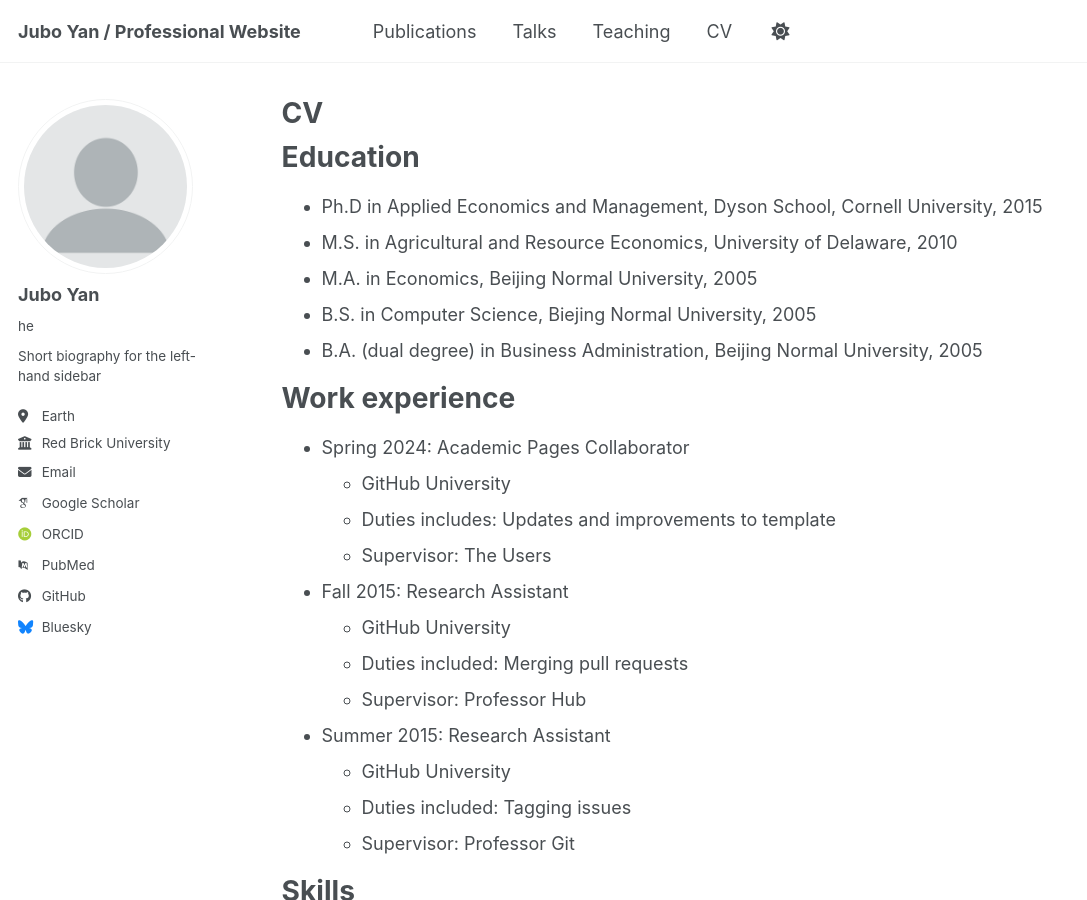
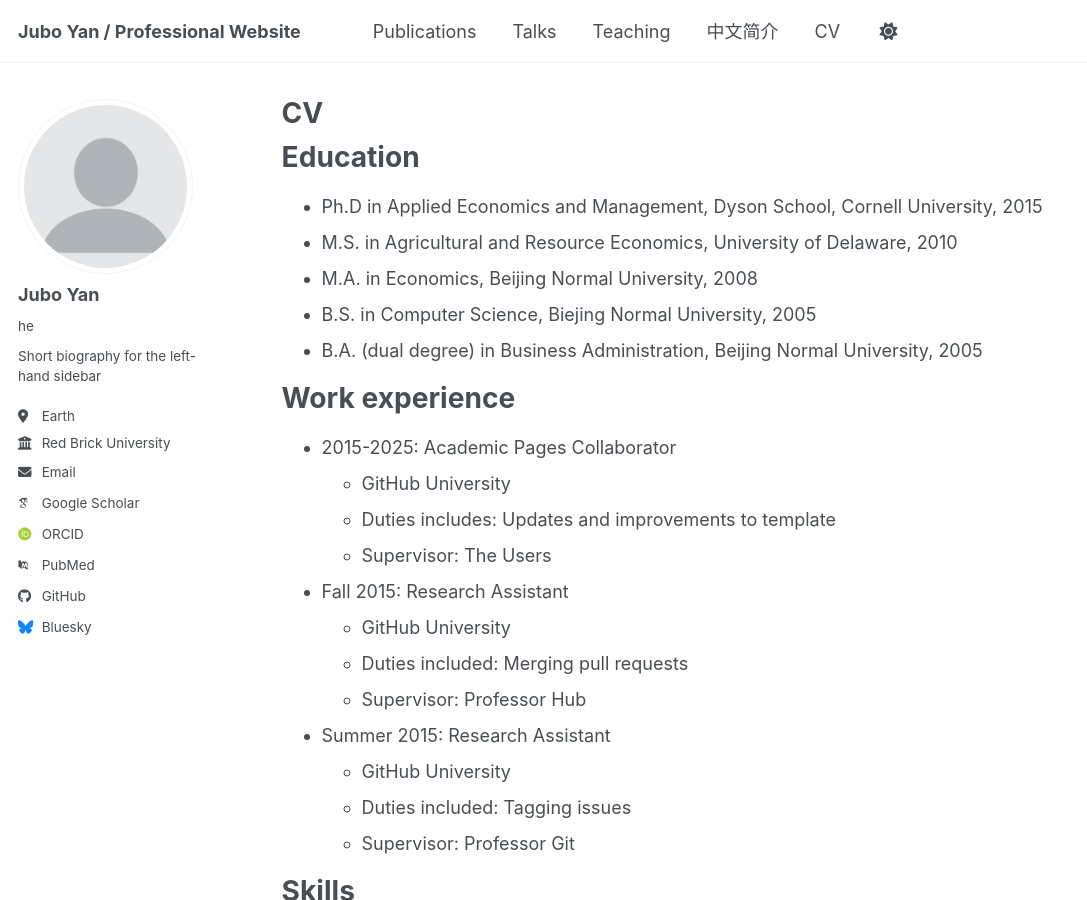
Before and after one commit to xiaogengjacky/xiaogengjacky.github.io, a Jekyll site: the page built from _pages/cv.md, in a window 1280 px wide and 900 px high. Shown: the whole window, without its empty margins (0-1087 px from the left). Built offline with Jekyll 4.4.1, drawn with Linux system fonts in a browser that asks for light colours; some web fonts are replaced; a script bundle is joined from its source files by our own code; library files that are not in the unit come from our copies.

Commit message:
Version 01

```diff
--- a/_data/navigation.yml
+++ b/_data/navigation.yml
@@ -17,8 +17,8 @@ main:
   - title: "Teaching"
     url: /teaching/
 
-#  - title: "Portfolio"
-#    url: /portfolio/
+  - title: "中文简介"
+    url: /portfolio/
 #
 #  - title: "Blog Posts"
 #    url: /year-archive/
--- a/_pages/cv.md
+++ b/_pages/cv.md
@@ -13,13 +13,13 @@ Education
 ======
 * Ph.D in Applied Economics and Management, Dyson School, Cornell University, 2015
 * M.S. in Agricultural and Resource Economics, University of Delaware, 2010
-* M.A. in Economics, Beijing Normal University, 2005
+* M.A. in Economics, Beijing Normal University, 2008
 * B.S. in Computer Science, Biejing Normal University, 2005
 * B.A. (dual degree) in Business Administration, Beijing Normal University, 2005
 
 Work experience
 ======
-* Spring 2024: Academic Pages Collaborator
+* 2015-2025: Academic Pages Collaborator
   * GitHub University
   * Duties includes: Updates and improvements to template
   * Supervisor: The Users
```
